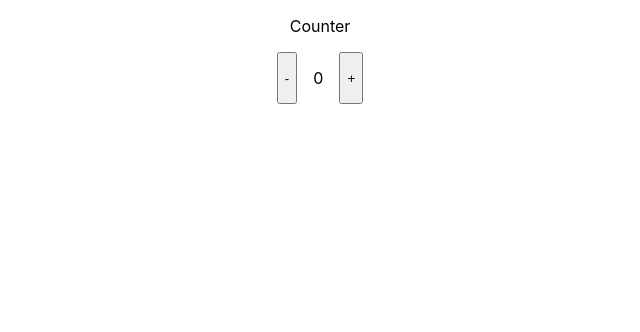
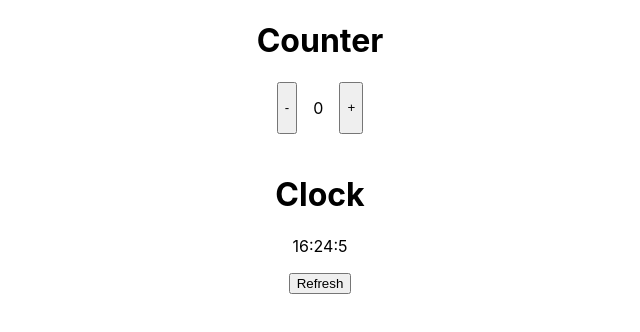
Before and after one commit to audefaucheux/counter-app, a React (Create React App) app: page / in a window 1280 px wide. Shown: the top 332 px of the page, without its empty margins (320-960 px from the left). Built offline with nearby package versions, Linux system fonts and the light colour scheme.

Commit message:
adding clock functionality with Redux

```diff
--- a/src/App.js
+++ b/src/App.js
@@ -1,43 +1,63 @@
-import React from 'react';
-import { createStore } from 'redux'
-import { Provider } from 'react-redux'
+import React from "react";
+import { createStore } from "redux";
+import { Provider } from "react-redux";
 
-import Counter from './Counter'
-import './App.css';
+import Counter from "./Counter";
+import Clock from "./Clock";
+import "./App.css";
+
+const getTime = () => {
+  const date = new Date();
+  const hours = date.getHours();
+  const minutes = date.getMinutes();
+  const seconds = date.getSeconds();
+  return `${hours}:${minutes}:${seconds}`;
+};
 
 const initialState = {
-  count: 0
-}
+  count: 0,
+  time: getTime(),
+};
 
 // decides what to update depending on the action type
 const reducer = (state = initialState, action) => {
   switch (action.type) {
     case "INCREMENT":
       return {
+        ...state,
         count: state.count + 1
       };
     case "DECREMENT":
       return {
+        ...state,
         count: state.count - 1
       };
+    case "REFRESH_TIME": {
+      return {
+        ...state,
+        time: getTime()
+      };
+    }
     default:
-      return state
+      return state;
   }
-}
+};
 
 // store the states
 const store = createStore(reducer);
 
 class App extends React.Component {
-
   render() {
     return (
-   <Provider store={store}>
-      <div className="App">
-        <Counter />
-      </div>
-   </Provider>
-  );}
+      <Provider store={store}>
+        <div className="App">
+          <Counter />
+          <br />
+          <Clock />
+        </div>
+      </Provider>
+    );
+  }
 }
 
 export default App;
--- /dev/null
+++ b/src/Clock.js
@@ -0,0 +1,25 @@
+import React, { Component } from "react";
+import { connect } from "react-redux";
+
+class Clock extends Component {
+
+  updateTime = () => {
+    this.props.dispatch({type: "REFRESH_TIME"})
+  };
+
+  render() {
+    return (
+      <div>
+        <h1>Clock</h1>
+        <p>{this.props.time}</p>
+        <button onClick={this.updateTime}>Refresh</button>
+      </div>
+    );
+  }
+}
+
+const mapStateToProps = state => ({
+    time: state.time
+})
+
+export default connect(mapStateToProps)(Clock);
--- a/src/Counter.js
+++ b/src/Counter.js
@@ -1,8 +1,7 @@
-import React from 'react';
-import { connect } from 'react-redux'
+import React from "react";
+import { connect } from "react-redux";
 
 class Counter extends React.Component {
-
   // using dispatch to trigger a change
   decrement = () => {
     this.props.dispatch({
@@ -20,7 +19,7 @@ class Counter extends React.Component {
   render() {
     return (
       <>
-            <p>Counter</p>
+        <h1>Counter</h1>
         <div className="counter">
           <button onClick={this.decrement}>-</button>
           <div className="count">{this.props.count}</div>
@@ -34,7 +33,7 @@ class Counter extends React.Component {
 // get state and pass it down as component props
 const mapStateToProps = state => ({
   count: state.count
-  })
+});
 
 // connect component to redux
 export default connect(mapStateToProps)(Counter);
```
Lines whose indentation alone changed are shown as unchanged.
